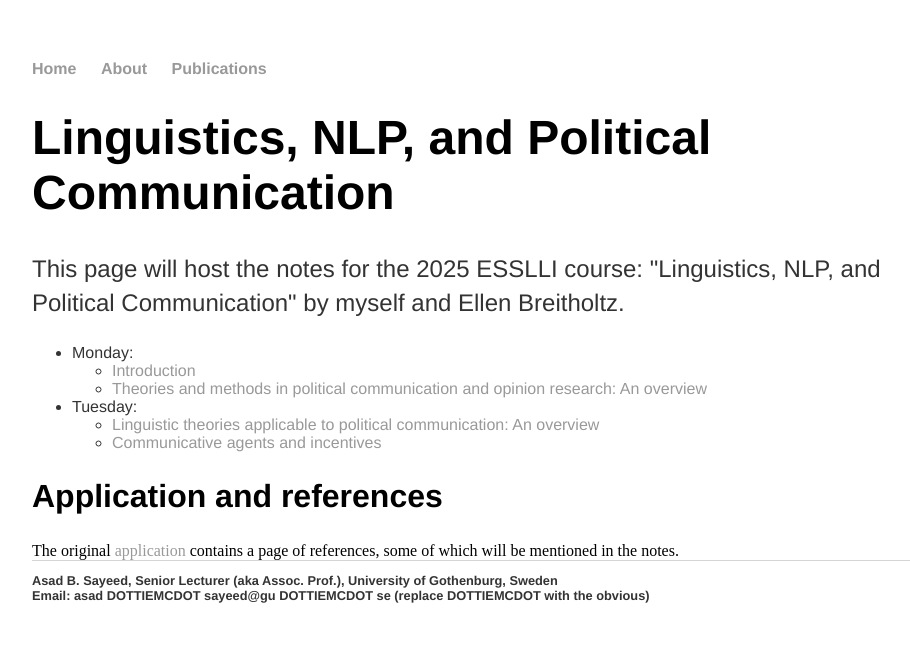
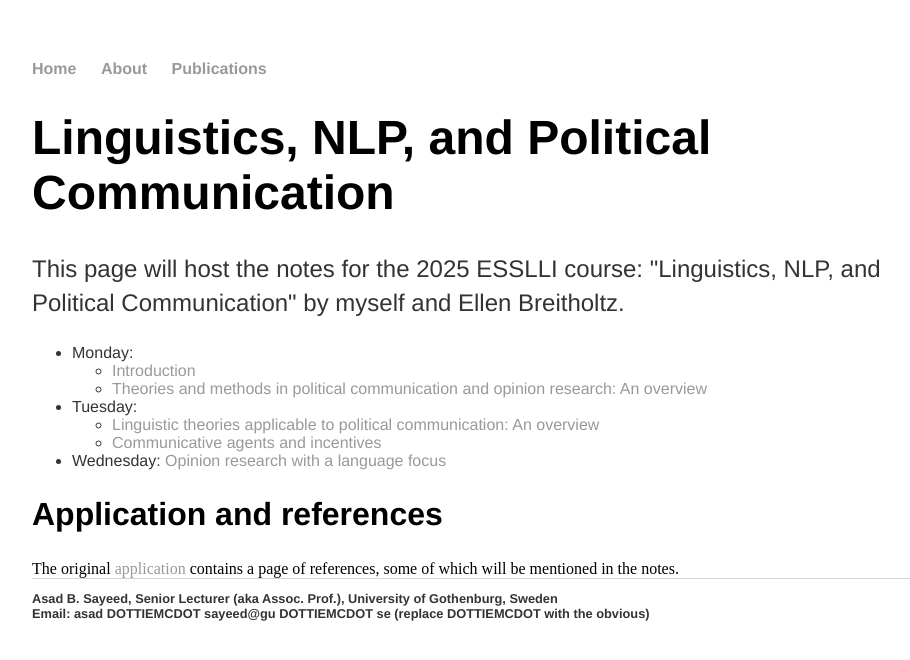
Before and after one commit to asayeed/asayeed.github.io, a Jekyll site: the page built from ESSLLI2025.html, in a window 1280 px wide. Shown: the top 660 px of the page, without its empty margins (160-1070 px from the left). Built offline with Jekyll 4.4.1, drawn with Linux system fonts in a browser that asks for light colours.

Commit message:
wednesday lecture added

```diff
--- a/ESSLLI2025.html
+++ b/ESSLLI2025.html
@@ -18,6 +18,7 @@ title: Linguistics, NLP, and Political Communication
 	<li><a href="ESSLLI2025/ESSLLI 2025 Day 2.2 - Agents.pdf">Communicative agents and incentives</a></li>
       </ul>
     </li>
+    <li>Wednesday: <a href="ESSLLI2025/ESSLLI 2025 Day 3 - Opinion research.pdf">Opinion research with a language focus</a></li>
   </ul>
 
   <h2>Application and references</h2>
```
Also changed, not shown: 1 other file.
